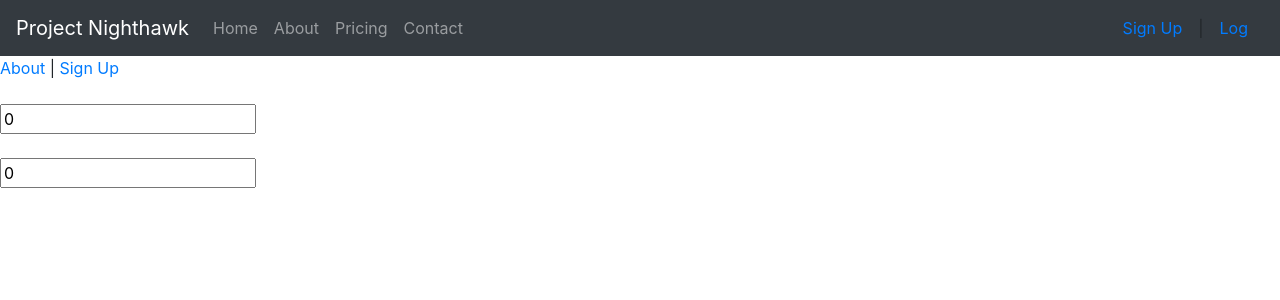
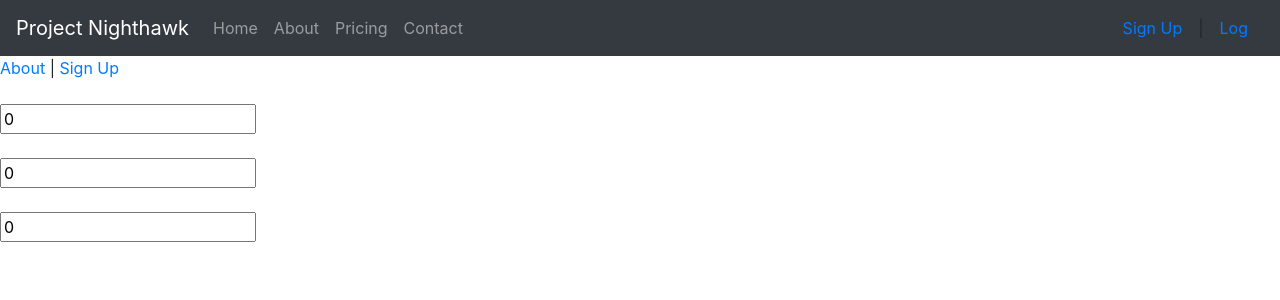
Before and after one commit to danieljhawn/project-nighthawk, a React (Create React App) app: page / in a window 1280 px wide. Shown: the top 300 px of the page. Built offline with nearby package versions, Linux system fonts and the light colour scheme.

Commit message:
adds qty multiplier

```diff
--- a/src/components/StickerCalc.js
+++ b/src/components/StickerCalc.js
@@ -23,6 +23,8 @@ function StickerCalc() {
             case "height":
                 setHeight(value)
                 break
+            case "qty":
+                setQty(value)
             default:
         }
 
@@ -30,6 +32,7 @@ function StickerCalc() {
     }
 
     function calcPrice() {
+        setQty(qty * area)
         setCost(area * basePrice)
     }
 
@@ -50,8 +53,16 @@ function StickerCalc() {
                     type="number"
                     placeholder="0.0"
                 /><br /><br />
+                <input
+                    value={qty}
+                    name="qty"
+                    onChange={handleInputChange}
+                    type="number"
+                    placeholder="100"
+                /><br /><br />
                 {console.log(area)}
                 {console.log(cost)}
+                {console.log(qty)}
             </form>
 
         </div>
```
